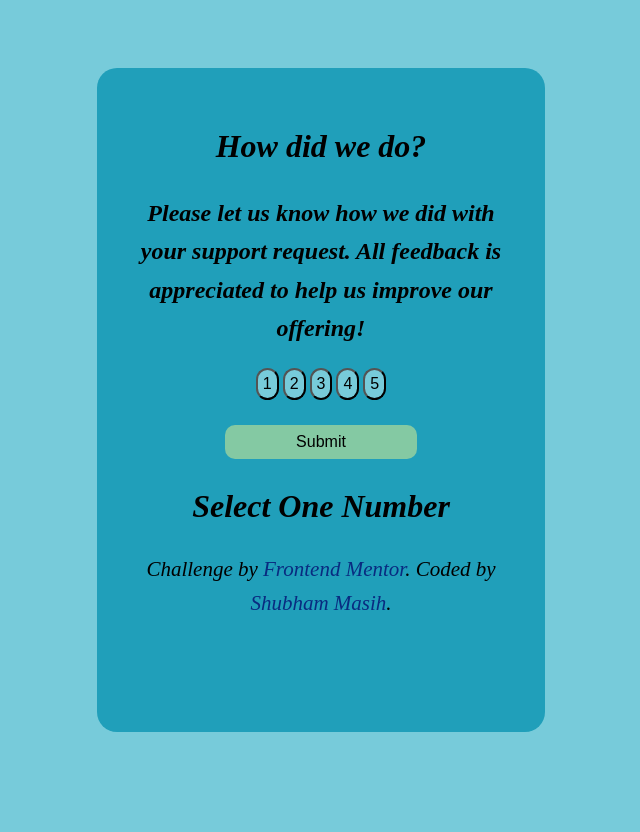
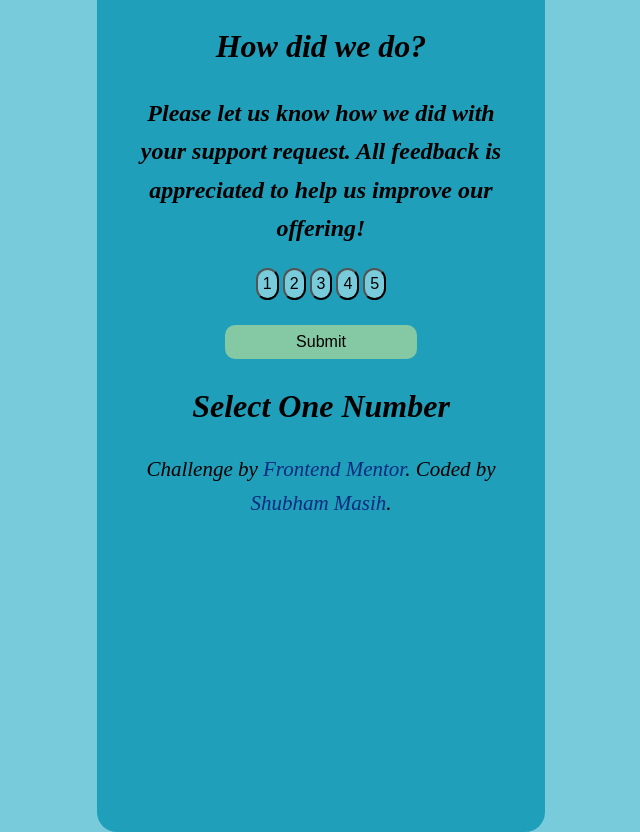
Before and after one commit to Shubham2543/Rating-Card, a plain HTML site: page index.html in a window 1280 px wide. Shown: the whole page, without its empty margins (319-959 px from the left). Before the commit the page ends 800 px from the top, so only its background shows below. Drawn offline with Linux system fonts and the light colour scheme.

Commit message:
Update index.html
Change in the container height. So the the content is appropriately placed

```diff
--- a/index.html
+++ b/index.html
@@ -22,7 +22,7 @@
 
     #container {
       background-color: #209fba;
-      height: 600px;
+      height: 800px;
       width: 30%;
       position: absolute;
       top: 50%;
```
